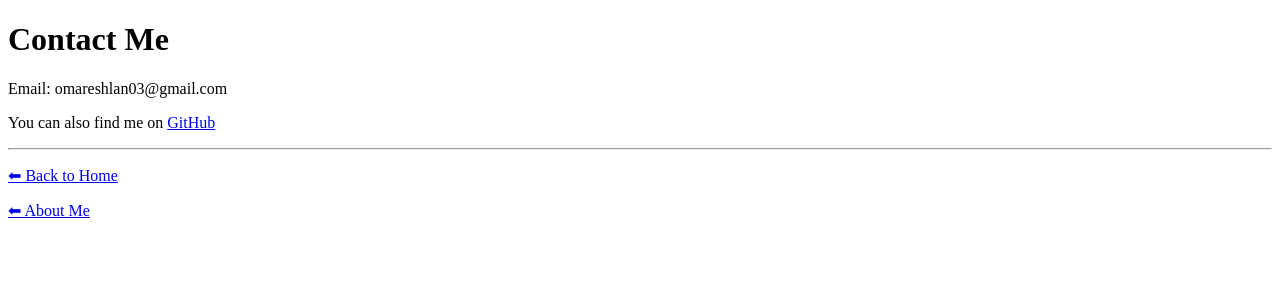
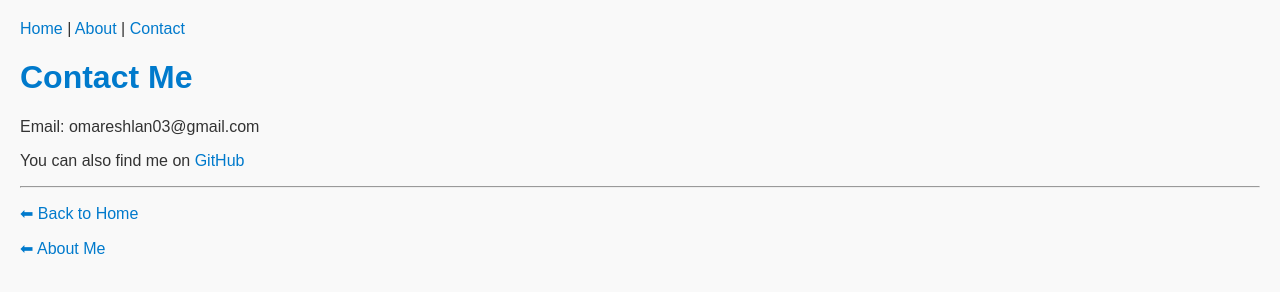
Before and after one commit to GLORYGLORYGLORYGLORY/Glory, a plain HTML site: page contact.html in a window 1280 px wide. Drawn offline with Linux system fonts and the light colour scheme.

Commit message:
Added CSS styling and navigation bar

```diff
--- a/contact.html
+++ b/contact.html
@@ -1,6 +1,13 @@
 <!DOCTYPE html>
 <html>
   <head>
+    <link rel="stylesheet" href="style.css">
+  <nav>
+  <a href="index.html">Home</a> |
+  <a href="about.html">About</a> |
+  <a href="contact.html">Contact</a>
+</nav>
+
     <title>Contact</title>
   </head>
   <body>
--- /dev/null
+++ b/style.css
@@ -0,0 +1,19 @@
+body {
+  font-family: Arial, sans-serif;
+  background-color: #f9f9f9;
+  margin: 20px;
+  color: #333;
+}
+
+h1 {
+  color: #007acc;
+}
+
+a {
+  color: #007acc;
+  text-decoration: none;
+}
+
+a:hover {
+  text-decoration: underline;
+}
```
Also changed, not shown: about.html (+7 -0 lines), index.html (+7 -0 lines).
